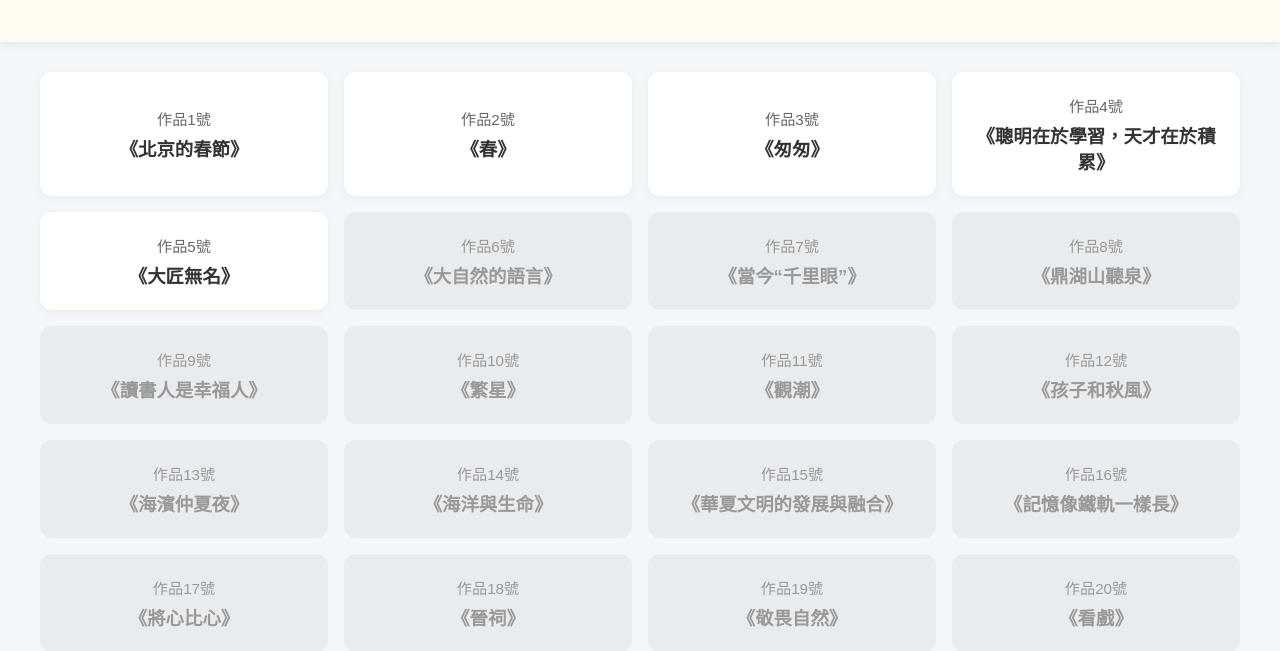
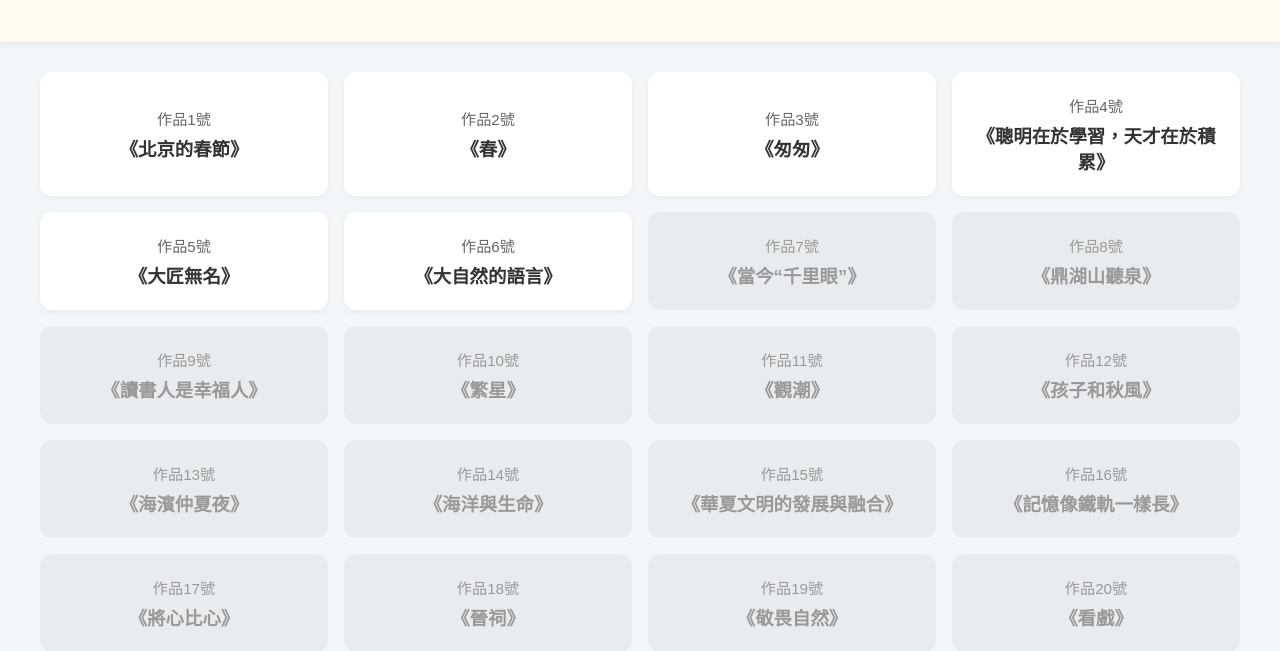
Before and after one commit to echo02-game/pscwordshub, a plain HTML site: page index.html in a window 1280 px wide. Shown: the part 149-800 px from the top of the page. Drawn offline with Linux system fonts and the light colour scheme.

Commit message:
index.html

```diff
--- a/index.html
+++ b/index.html
@@ -161,7 +161,7 @@
             { title: "作品3號《匆匆》", url: "https://echo02-game.github.io/pscwords03-01/" },
             { title: "作品4號《聰明在於學習，天才在於積累》", url: "https://echo02-game.github.io/pscwords04/" },
             { title: "作品5號《大匠無名》", url: "https://echo02-game.github.io/pscwords05/" },
-            { title: "作品6號《大自然的語言》", url: "" },
+            { title: "作品6號《大自然的語言》", url: "https://echo02-game.github.io/pscword06/" },
             { title: "作品7號《當今“千里眼”》", url: "" },
             { title: "作品8號《鼎湖山聽泉》", url: "" },
             { title: "作品9號《讀書人是幸福人》", url: "" },
```
